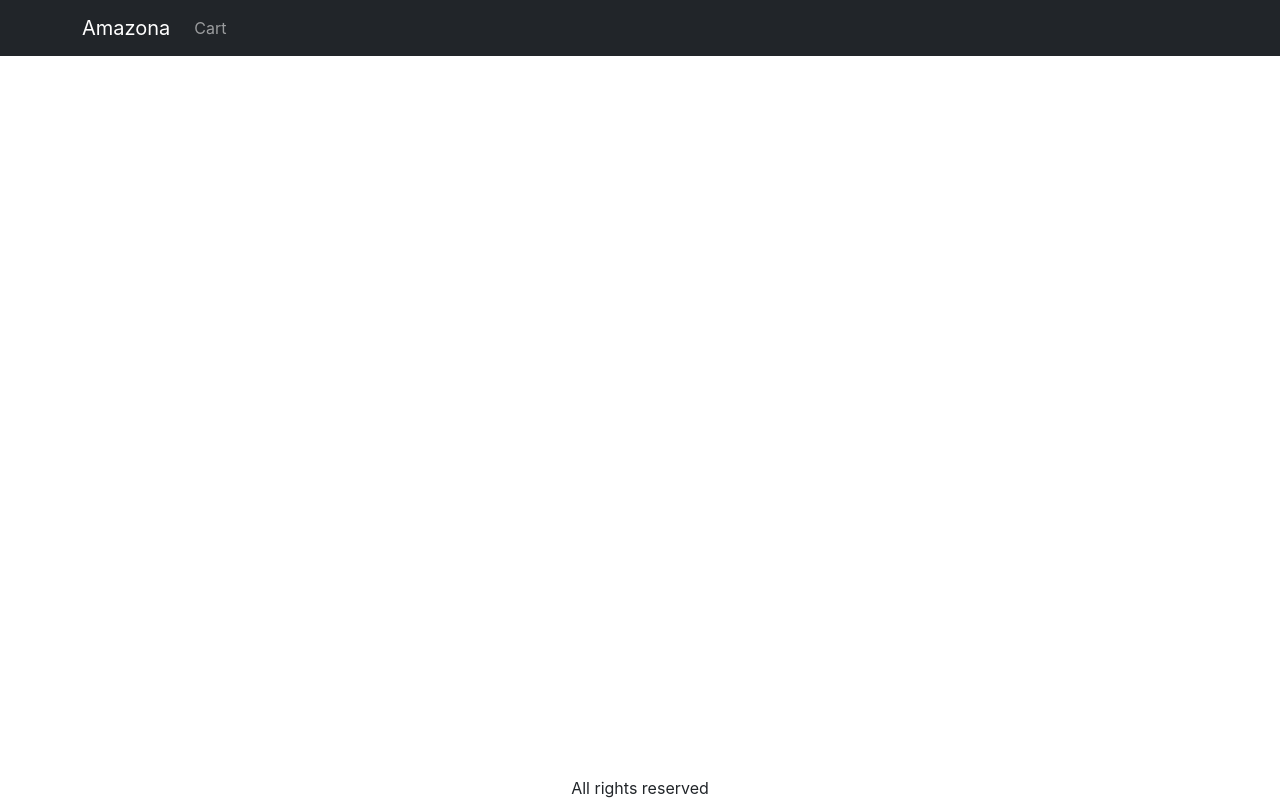
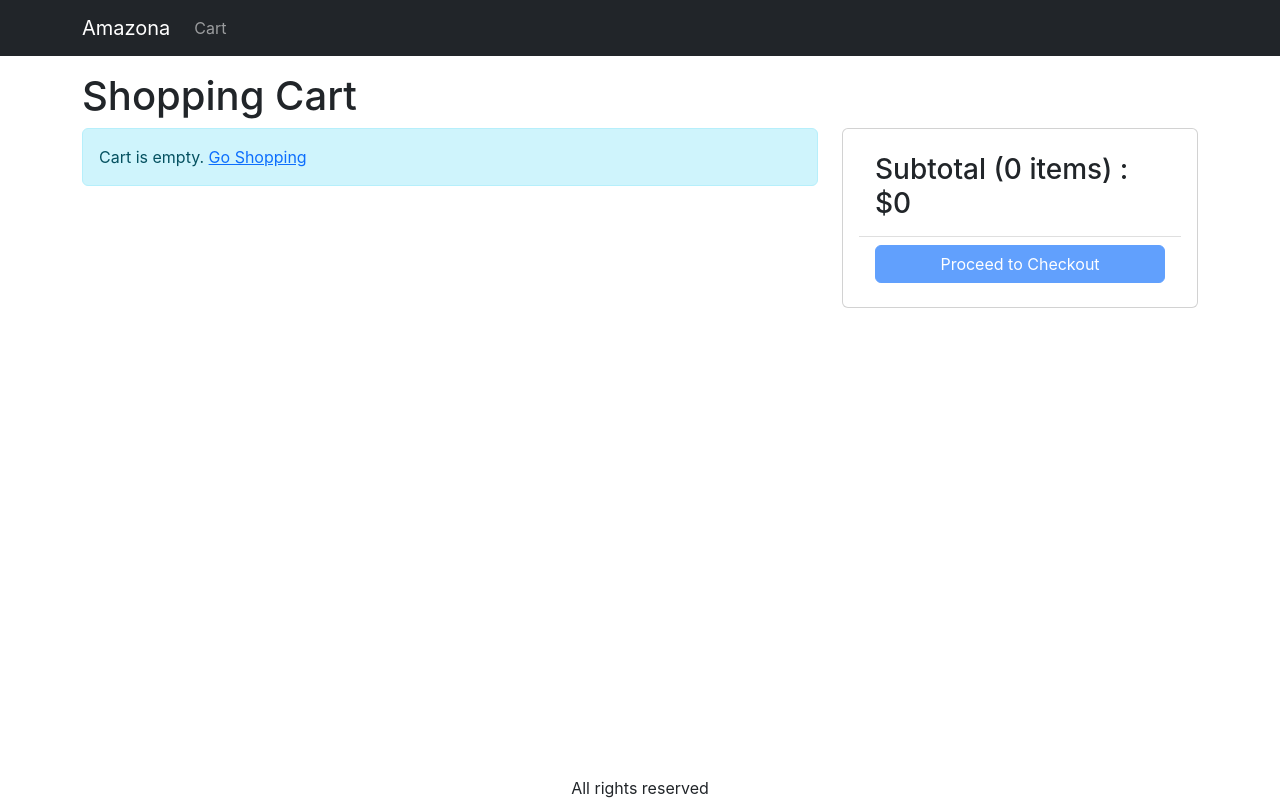
Before and after one commit to Rashud1/amazona-frontend, a React (Create React App) app: page /cart in a window 1280 px wide. Built offline with nearby package versions, Linux system fonts and the light colour scheme.

Commit message:
cart-screen

```diff
--- a/src/App.js
+++ b/src/App.js
@@ -9,6 +9,7 @@
 import { Link } from "react-router-dom";
 import { useContext } from "react";
 import { Store } from "./Store";
+import CartScreen from "./CartScreen";
 function App() {
   const {state} = useContext(Store)
   const {cart} = state
@@ -38,6 +39,7 @@
         <Container className="mt-3">
             <Routes>
               <Route path ='/product/:slug' element={<ProductScreen/>}/>
+              <Route path ='/cart' element={<CartScreen/>}/>
               <Route path='/' element={<HomeScreen/>} />
             </Routes>
         </Container>
--- /dev/null
+++ b/src/CartScreen.js
@@ -0,0 +1,102 @@
+import React from 'react'
+import { useContext } from 'react'
+import Col from 'react-bootstrap/esm/Col'
+import Row from 'react-bootstrap/esm/Row'
+import { Helmet } from 'react-helmet-async'
+import { Link, useNavigate } from 'react-router-dom'
+import MessageBox from './components/MessageBox'
+import { Store } from './Store'
+import ListGroup from 'react-bootstrap/ListGroup'
+import Button from 'react-bootstrap/esm/Button'
+import Card from 'react-bootstrap/esm/Card'
+import axios from 'axios'
+
+function CartScreen() {
+    const navigate = useNavigate()
+    const {state, dispatch: ctxDispatch} = useContext(Store)
+    const {
+        cart: { cartItems },
+    } = state
+const updateCartHandler = async (item, quantity) => {
+    const { data } = await axios.get(`/api/products/${item._id}`)
+    if(data.countInStock < quantity){
+        window.alert('Sorry, Product is out of Stock')
+        return
+      }
+     ctxDispatch({type:'CART_ADD_ITEM', payload: { ...item, quantity },})
+}
+const removeItemHandler = (item) => {
+    ctxDispatch({ type: 'CART_REMOVE_ITEM', payload: item})
+}
+const checkoutHandler = () =>{
+    navigate('/sigin?redirect=/shipping')
+}
+  return (
+    <div>
+        <Helmet>
+            <title>Shopping Cart</title>
+        </Helmet>
+        <h1>Shopping Cart</h1>
+        <Row>
+            <Col md={8}>
+                {cartItems.length === 0 ? (
+                    <MessageBox>
+                        Cart is empty. <Link to="/">Go Shopping</Link>
+                    </MessageBox>
+                ):(
+                    <ListGroup>
+                        {cartItems.map((item) => (
+                            <ListGroup.Item key={item._id}>
+                                <Row className='align-items-center'>
+                                    <Col md={4}>
+                                    <img src={item.image} alt={item.name} className="img-fluid rounded img-thumbnail"></img>{' '}
+                                    <Link to={`/product/${item.slug}`}>{item.name}</Link>
+                                    </Col>
+                                    <Col md={3}>
+                                        <Button variant="light" onClick={() => updateCartHandler(item, item.quantity - 1)} disabled={item.quantity === 1}>
+                                            <i className='fas fa-minus-circle'></i>
+                                        </Button>{''}
+                                        <span>{item.quantity}</span>{''}
+                                        <Button variant="light"  onClick={() => updateCartHandler(item, item.quantity + 1)} disabled={item.quantity === item.countInStock}>
+                                            <i className='fas fa-plus-circle'></i>
+                                        </Button>
+                                    </Col>
+                                    <Col md={3}>${item.price}</Col>
+                                    <Col md={2}>
+                                        <Button onClick={() => removeItemHandler(item)} variant='light'>
+                                            <i className='fas fa-trash'></i>
+                                        </Button>
+                                    </Col>
+                                </Row>
+                            </ListGroup.Item>
+                        ))}
+                    </ListGroup>
+                )}
+            </Col>
+            <Col md={4}>
+                <Card>
+                    <Card.Body>
+                        <ListGroup variant='flush'>
+                            <ListGroup.Item>
+                                <h3>
+                                    Subtotal ({cartItems.reduce((a, c) => a + c.quantity, 0)}{' '}
+                                    items) : $
+                                    {cartItems.reduce((a, c) => a + c.price * c.quantity, 0)}
+                                </h3>
+                            </ListGroup.Item>
+                            <ListGroup.Item>
+                                <div className='d-grid'>
+                                    <Button type="button" variant="primary" onClick={checkoutHandler} disabled={cartItems.length === 0}>Proceed to Checkout</Button>
+                                </div>
+                            </ListGroup.Item>
+                        </ListGroup>
+                    </Card.Body>
+                </Card>
+
+            </Col>
+        </Row>
+    </div>
+  )
+}
+
+export default CartScreen
--- a/src/ProductScreen.js
+++ b/src/ProductScreen.js
@@ -2,7 +2,7 @@
 import React, { useContext, useEffect, useReducer } from 'react'
 import Col from 'react-bootstrap/esm/Col'
 import Row from 'react-bootstrap/esm/Row'
-import { useParams } from 'react-router-dom'
+import {useNavigate, useParams } from 'react-router-dom'
 import ListGroup from 'react-bootstrap/ListGroup'
 import Rating from './components/Rating'
 import Card from 'react-bootstrap/Card'
@@ -13,6 +13,7 @@
 import MessageBox from './components/MessageBox'
 import { getError } from './utils'
 import { Store } from './Store'
+
 
 const reducer = (state, action) => {
   switch(action.type){
@@ -28,6 +29,7 @@
 }
 
 function ProductScreen() {
+  const navigate = useNavigate()
     const params = useParams();
     const {slug} = params;
     const [{loading, error, product}, dispatch] = useReducer(reducer, {
@@ -60,6 +62,7 @@
       return
     }
    ctxDispatch({type:'CART_ADD_ITEM', payload: { ...product, quantity },})
+   navigate('/cart')
   }
 
   return loading ? (
--- a/src/Store.js
+++ b/src/Store.js
@@ -3,8 +3,8 @@
 export const Store = createContext()
 const initialState = {
     cart: {
-        cartItems: [],
-    }
+        cartItems: localStorage.getItem('cartItems') ?  JSON.parse(localStorage.getItem('cartItems')) : [],
+    },
 }
 function reducer(state, action) {
     switch(action.type) {
@@ -14,7 +14,13 @@
             const existItem = state.cart.cartItems.find((item) => item._id === newItem._id)
 
             const cartItems = existItem ? state.cart.cartItems.map((item) => item._id === existItem._id ? newItem : item ) : [...state.cart.cartItems, newItem]
+            localStorage.setItem('cartItems', JSON.stringify(cartItems))
             return {...state, cart: {...state.cart, cartItems}}
+            case 'CART_REMOVE_ITEM' : {
+                const cartItems = state.cart.cartItems.filter((item) => item._id !== action.payload._id)
+                localStorage.setItem('cartItems', JSON.stringify(cartItems))
+                return {...state, cart: {...state.cart, cartItems}}
+            }
             default:
                 return state;
     }
--- a/src/components/Product.js
+++ b/src/components/Product.js
@@ -1,11 +1,27 @@
-import React from 'react'
+import React, { useContext } from 'react'
 import Card from 'react-bootstrap/Card'
 import Button from 'react-bootstrap/Button'
 import Rating from './Rating'
 import { Link } from 'react-router-dom'
+import axios from 'axios'
+import { Store } from '../Store'
 
 function Product(props) {
     const {product} = props
+    const {state, dispatch: ctxDispatch} = useContext(Store)
+    const {
+        cart: { cartItems },
+    } = state
+    const addToCartHandler = async (item) => {
+      const existItem = cartItems.find((x) => x._id === product._id)
+      const quantity = existItem ? existItem.quantity + 1 : 1
+      const { data } = await axios.get(`/api/products/${item._id}`)
+      if(data.countInStock < quantity){
+          window.alert('Sorry, Product is out of Stock')
+          return
+        }
+       ctxDispatch({type:'CART_ADD_ITEM', payload: { ...item, quantity },})
+  }
   return (
     <Card>
             <Link to={`/product/${product.slug}`}>
@@ -17,7 +33,11 @@
                 </Link>
                 <Rating rating={product.rating} numReviews={product.numReviews} />
                 <Card.Text>${product.price}</Card.Text>
-                <Button>Add to Cart</Button>
+                {product.countInStock === 0 ? (
+                <Button variant="light" disabled>Out of Stock</Button>
+                ):(
+                <Button onClick={() => addToCartHandler(product)}>Add to Cart</Button>
+                )}
             </Card.Body>
     </Card>
   )
--- a/src/index.css
+++ b/src/index.css
@@ -38,3 +38,6 @@
 .img large{
   max-width: 100%;
 }
+.img-thumbnail {
+  height: 80px;
+}
```
